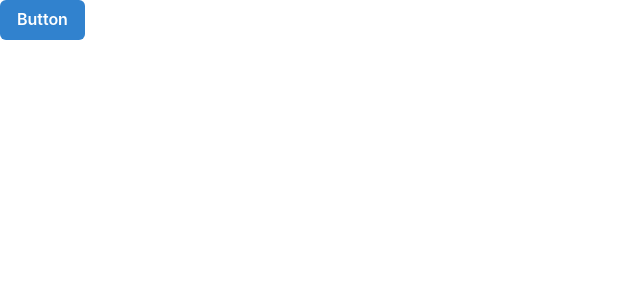
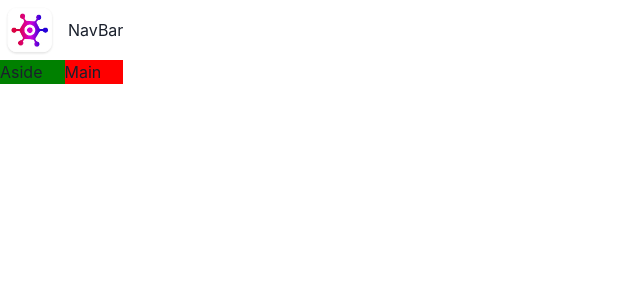
Before and after one commit to vipulkr059/Gamer-Paradise, a React (Vite) app: page / in a window 1280 px wide. Shown: the top 300 px of the page, without its empty margins (0-640 px from the left). Built offline with nearby package versions, Linux system fonts and the light colour scheme.

Commit message:
NavBar Layout

```diff
--- a/src/App.tsx
+++ b/src/App.tsx
@@ -1,7 +1,24 @@
-import { Button, ButtonGroup } from "@chakra-ui/react";
+import { Grid, GridItem, Show } from "@chakra-ui/react";
+import { NavBar } from "./components/NavBar";
 
 function App() {
-  return <Button colorScheme="blue">Button</Button>;
+  return (
+    <Grid
+      templateAreas={{ base: `"nav" "main"`, lg: `"nav nav" "aside main"` }}
+    >
+      <GridItem area="nav">
+        <NavBar />
+      </GridItem>
+      <Show above="lg">
+        <GridItem area="aside" bg="green">
+          Aside
+        </GridItem>
+      </Show>
+      <GridItem area="main" bg="red">
+        Main
+      </GridItem>
+    </Grid>
+  );
 }
 
 export default App;
--- a/src/components/NavBar.tsx
+++ b/src/components/NavBar.tsx
@@ -1,5 +1,11 @@
-import React from "react";
+import { HStack, Image, Text } from "@chakra-ui/react";
+import logo from "../assets/logo.webp";
 
 export const NavBar = () => {
-  return <div>NavBar</div>;
+  return (
+    <HStack>
+      <Image src={logo} boxSize="60px" />
+      <Text>NavBar</Text>
+    </HStack>
+  );
 };
```
Also changed, not shown: src/assets/logo.webp (added).
